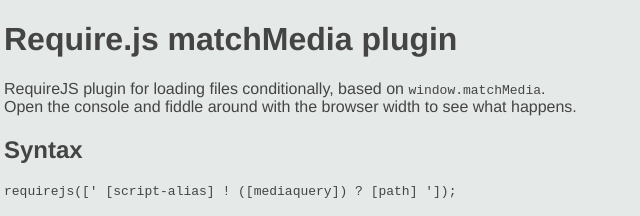
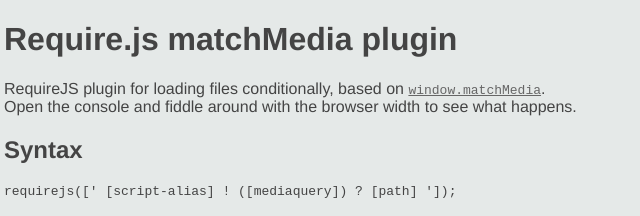
Before and after one commit to e-sites/require-matchmedia-plugin, a website: page index.html in a window 1280 px wide. Shown: the top 216 px of the page, 4-644 px from the left. Drawn offline with Linux system fonts and the light colour scheme.

Commit message:
Some minor doc fixes

```diff
--- a/index.html
+++ b/index.html
@@ -12,7 +12,7 @@
 	<body>
 		<h1>Require.js matchMedia plugin</h1>
 		<p>
-			RequireJS plugin for loading files conditionally, based on <code>window.matchMedia</code>. <br>
+			RequireJS plugin for loading files conditionally, based on <code><a href="dev.w3.org/csswg/cssom-view/#dom-window-matchmedia" target="_blank">window.matchMedia</a></code>. <br>
 			Open the console and fiddle around with the browser width to see what happens.
 		</p>
 		<h2>Syntax</h2>
```
Also changed, not shown: README.md.
